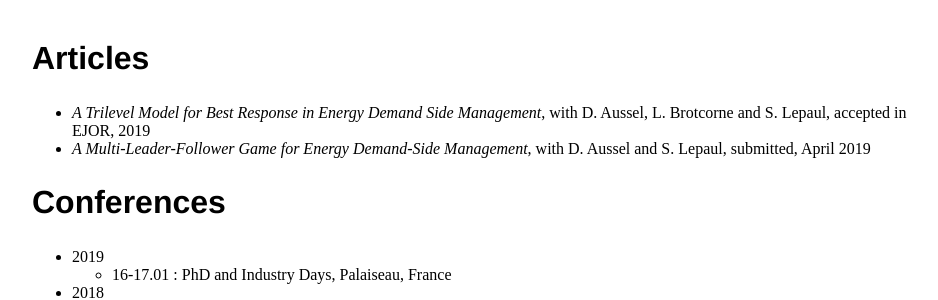
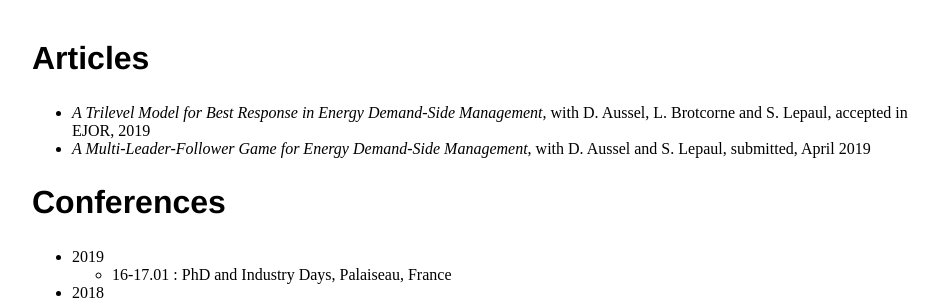
Before and after one commit to l-vn/l-vn.github.io, a Jekyll site: the page built from communications.html, in a window 1280 px wide. Shown: the part 157-457 px from the top of the page, without its empty margins (160-1098 px from the left). Built offline with Jekyll 4.4.1, drawn with Linux system fonts in a browser that asks for light colours.

Commit message:
tiret added

```diff
--- a/communications.html
+++ b/communications.html
@@ -6,7 +6,7 @@
 	<h1>Communications</h1>
 	<h2>Articles</h2>
 	<ul>
-		<li><i>A Trilevel Model for Best Response in Energy Demand Side Management</i>, with D. Aussel, L. Brotcorne and S. Lepaul, accepted in EJOR, 2019</li>
+		<li><i>A Trilevel Model for Best Response in Energy Demand-Side Management</i>, with D. Aussel, L. Brotcorne and S. Lepaul, accepted in EJOR, 2019</li>
 		<li><i>A Multi-Leader-Follower Game for Energy Demand-Side Management</i>, with D. Aussel and S. Lepaul, submitted, April 2019
 	</ul>
 	<h2>Conferences</h2>
```
